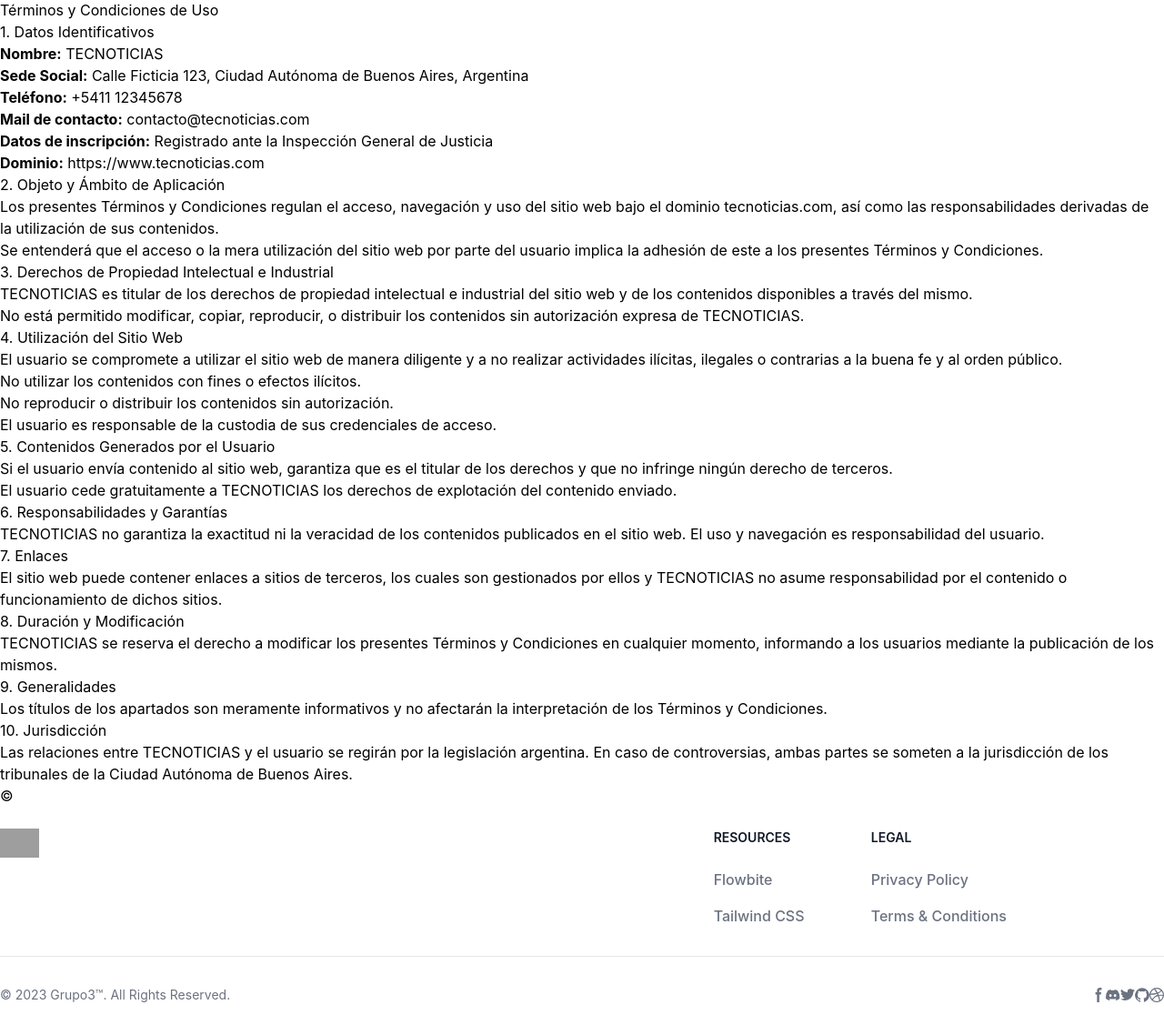
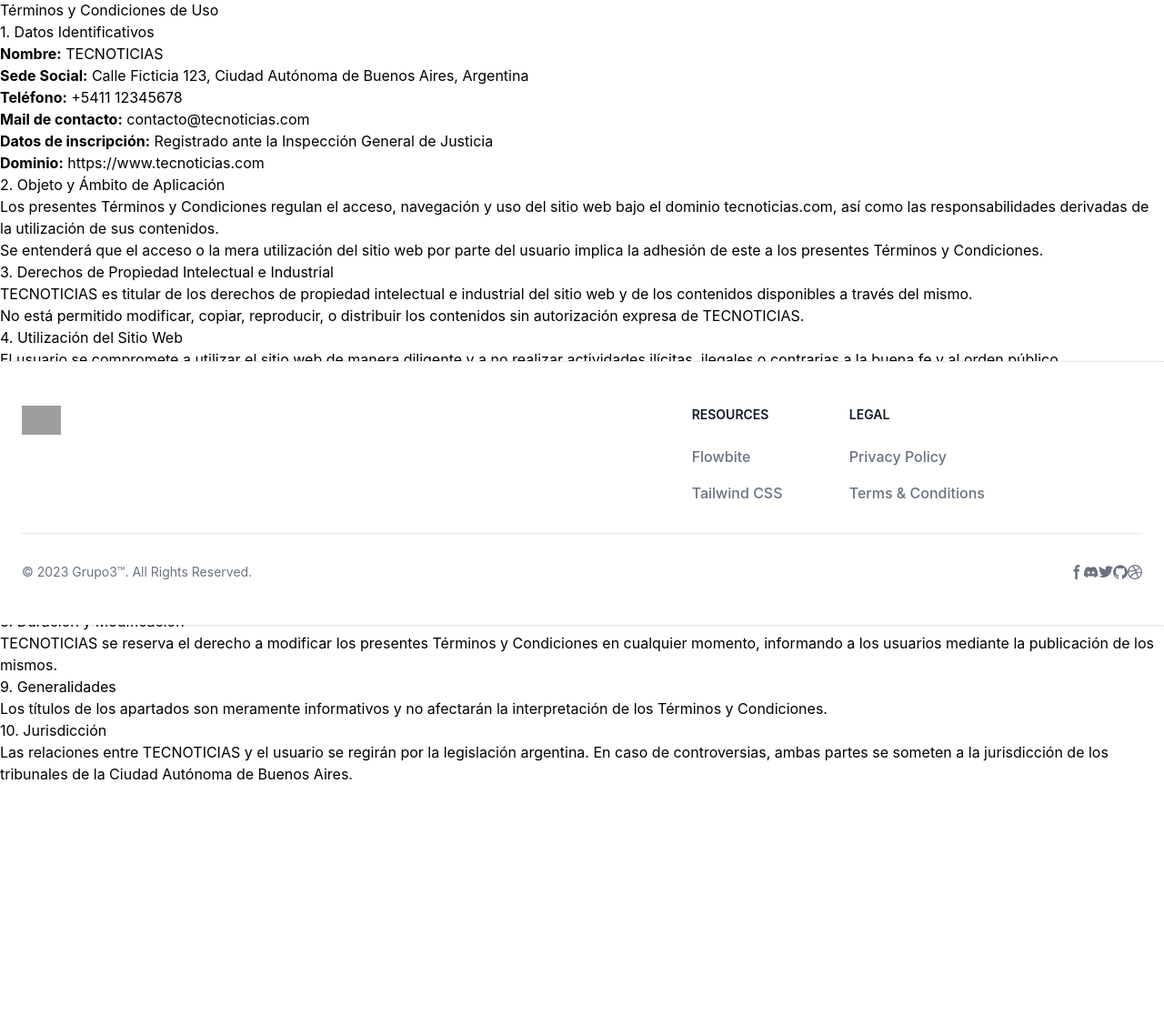
Before and after one commit to M0narc/django_news_app, a Django app: page /terminos-y-condiciones/ in a window 1280 px wide. Shown: the part 113-1240 px from the top of the page at 91% size. Before the commit the page ends 1215 px from the top, so only its background shows below. Run offline with Django 5.2, Linux system fonts and the light colour scheme; some libraries are stand-ins or nearby versions; grey boxes are pictures that could not be loaded.

Commit message:
correccion de footer y css

```diff
--- a/src/templates/base.html
+++ b/src/templates/base.html
@@ -16,10 +16,11 @@
     </header>
 
     <!-- Content Area -->
-    <div class="content">
+    <div class="content" style="margin-bottom: 310px;">
         {% block content %}
         <!-- Aquí va el contenido específico de cada página -->
         {% endblock %}
+    {% comment %} agregar una margen botton del mismo tamaño del footer {% endcomment %}
     </div>
 
     <!-- Footer -->
--- a/src/templates/footer/footer.html
+++ b/src/templates/footer/footer.html
@@ -1,6 +1,6 @@
 {% load static %}
-<footer class="relative left-0 w-full bg-white dark:bg-gray-900">
-{% comment %} <footer class="fixed bottom-0 left-0 z-20 w-full p-4 bg-white border-t border-gray-200 shadow md:flex md:items-center md:justify-between md:p-6 dark:bg-gray-900 dark:border-gray-600"> {% endcomment %}
+{% comment %} <footer class="relative left-0 w-full bg-white dark:bg-gray-900"> {% endcomment %}
+<footer class="fixed bottom-0 left-0 z-20 w-full p-4 bg-white border-t border-gray-200 shadow md:flex md:items-center md:justify-between md:p-6 dark:bg-gray-900 dark:border-gray-600">
     <div class="mx-auto w-full max-w-screen-xl p-0 py-6 lg:py-8">
         <div class="md:flex md:justify-between">
           <div class="mb-6 md:mb-0">
--- a/src/templates/terminosycondiciones.html
+++ b/src/templates/terminosycondiciones.html
@@ -7,51 +7,51 @@
 
 {% block content %}
 
-<div id="contpyt">
-    <h1 id="h1pyt">Términos y Condiciones de Uso</h1>
+<div class="contpyt">
+    <h1 class="h1pyt">Términos y Condiciones de Uso</h1>
 
-    <h2 id="h2pyt">1. Datos Identificativos</h2>
-    <p id="ppyt"><strong>Nombre:</strong> TECNOTICIAS</p>
-    <p id="ppyt"><strong>Sede Social:</strong> Calle Ficticia 123, Ciudad Autónoma de Buenos Aires, Argentina</p>
-    <p id="ppyt"><strong>Teléfono:</strong> +5411 12345678</p>
-    <p id="ppyt"><strong>Mail de contacto:</strong> contacto@tecnoticias.com</p>
-    <p id="ppyt"><strong>Datos de inscripción:</strong> Registrado ante la Inspección General de Justicia</p>
-    <p id="ppyt"><strong>Dominio:</strong> https://www.tecnoticias.com</p>
+    <h2 class="h2pyt">1. Datos Identificativos</h2>
+    <p class="ppyt"><strong>Nombre:</strong> TECNOTICIAS</p>
+    <p class="ppyt"><strong>Sede Social:</strong> Calle Ficticia 123, Ciudad Autónoma de Buenos Aires, Argentina</p>
+    <p class="ppyt"><strong>Teléfono:</strong> +5411 12345678</p>
+    <p class="ppyt"><strong>Mail de contacto:</strong> contacto@tecnoticias.com</p>
+    <p class="ppyt"><strong>Datos de inscripción:</strong> Registrado ante la Inspección General de Justicia</p>
+    <p class="ppyt"><strong>Dominio:</strong> https://www.tecnoticias.com</p>
 
-    <h2 id="h2pyt">2. Objeto y Ámbito de Aplicación</h2>
-    <p id="ppyt">Los presentes Términos y Condiciones regulan el acceso, navegación y uso del sitio web bajo el dominio tecnoticias.com, así como las responsabilidades derivadas de la utilización de sus contenidos.</p>
-    <p id="ppyt">Se entenderá que el acceso o la mera utilización del sitio web por parte del usuario implica la adhesión de este a los presentes Términos y Condiciones.</p>
+    <h2 class="h2pyt">2. Objeto y Ámbito de Aplicación</h2>
+    <p class="ppyt">Los presentes Términos y Condiciones regulan el acceso, navegación y uso del sitio web bajo el dominio tecnoticias.com, así como las responsabilidades derivadas de la utilización de sus contenidos.</p>
+    <p class="ppyt">Se entenderá que el acceso o la mera utilización del sitio web por parte del usuario implica la adhesión de este a los presentes Términos y Condiciones.</p>
 
-    <h2 id="h2pyt">3. Derechos de Propiedad Intelectual e Industrial</h2>
-    <p id="ppyt">TECNOTICIAS es titular de los derechos de propiedad intelectual e industrial del sitio web y de los contenidos disponibles a través del mismo.</p>
-    <p id="ppyt">No está permitido modificar, copiar, reproducir, o distribuir los contenidos sin autorización expresa de TECNOTICIAS.</p>
+    <h2 class="h2pyt">3. Derechos de Propiedad Intelectual e Industrial</h2>
+    <p class="ppyt">TECNOTICIAS es titular de los derechos de propiedad intelectual e industrial del sitio web y de los contenidos disponibles a través del mismo.</p>
+    <p class="ppyt">No está permitido modificar, copiar, reproducir, o distribuir los contenidos sin autorización expresa de TECNOTICIAS.</p>
 
-    <h2 id="h2pyt">4. Utilización del Sitio Web</h2>
-    <p id="ppyt">El usuario se compromete a utilizar el sitio web de manera diligente y a no realizar actividades ilícitas, ilegales o contrarias a la buena fe y al orden público.</p>
+    <h2 class="h2pyt">4. Utilización del Sitio Web</h2>
+    <p class="ppyt">El usuario se compromete a utilizar el sitio web de manera diligente y a no realizar actividades ilícitas, ilegales o contrarias a la buena fe y al orden público.</p>
     <ul>
         <li>No utilizar los contenidos con fines o efectos ilícitos.</li>
         <li>No reproducir o distribuir los contenidos sin autorización.</li>
         <li>El usuario es responsable de la custodia de sus credenciales de acceso.</li>
     </ul>
 
-    <h2 id="h2pyt">5. Contenidos Generados por el Usuario</h2>
-    <p id="ppyt">Si el usuario envía contenido al sitio web, garantiza que es el titular de los derechos y que no infringe ningún derecho de terceros.</p>
-    <p id="ppyt">El usuario cede gratuitamente a TECNOTICIAS los derechos de explotación del contenido enviado.</p>
+    <h2 class="h2pyt">5. Contenidos Generados por el Usuario</h2>
+    <p class="ppyt">Si el usuario envía contenido al sitio web, garantiza que es el titular de los derechos y que no infringe ningún derecho de terceros.</p>
+    <p class="ppyt">El usuario cede gratuitamente a TECNOTICIAS los derechos de explotación del contenido enviado.</p>
 
-    <h2 id="h2pyt">6. Responsabilidades y Garantías</h2>
-    <p id="ppyt">TECNOTICIAS no garantiza la exactitud ni la veracidad de los contenidos publicados en el sitio web. El uso y navegación es responsabilidad del usuario.</p>
+    <h2 class="h2pyt">6. Responsabilidades y Garantías</h2>
+    <p class="ppyt">TECNOTICIAS no garantiza la exactitud ni la veracidad de los contenidos publicados en el sitio web. El uso y navegación es responsabilidad del usuario.</p>
 
-    <h2 id="h2pyt">7. Enlaces</h2>
-    <p id="ppyt">El sitio web puede contener enlaces a sitios de terceros, los cuales son gestionados por ellos y TECNOTICIAS no asume responsabilidad por el contenido o funcionamiento de dichos sitios.</p>
+    <h2 class="h2pyt">7. Enlaces</h2>
+    <p class="ppyt">El sitio web puede contener enlaces a sitios de terceros, los cuales son gestionados por ellos y TECNOTICIAS no asume responsabilidad por el contenido o funcionamiento de dichos sitios.</p>
 
-    <h2 id="h2pyt">8. Duración y Modificación</h2>
-    <p id="ppyt">TECNOTICIAS se reserva el derecho a modificar los presentes Términos y Condiciones en cualquier momento, informando a los usuarios mediante la publicación de los mismos.</p>
+    <h2 class="h2pyt">8. Duración y Modificación</h2>
+    <p class="ppyt">TECNOTICIAS se reserva el derecho a modificar los presentes Términos y Condiciones en cualquier momento, informando a los usuarios mediante la publicación de los mismos.</p>
 
-    <h2 id="h2pyt">9. Generalidades</h2>
-    <p id="ppyt">Los títulos de los apartados son meramente informativos y no afectarán la interpretación de los Términos y Condiciones.</p>
+    <h2 class="h2pyt">9. Generalidades</h2>
+    <p class="ppyt">Los títulos de los apartados son meramente informativos y no afectarán la interpretación de los Términos y Condiciones.</p>
 
-    <h2 id="h2pyt">10. Jurisdicción</h2>
-    <p id="ppyt">Las relaciones entre TECNOTICIAS y el usuario se regirán por la legislación argentina. En caso de controversias, ambas partes se someten a la jurisdicción de los tribunales de la Ciudad Autónoma de Buenos Aires.</p>
+    <h2 class="h2pyt">10. Jurisdicción</h2>
+    <p class="ppyt">Las relaciones entre TECNOTICIAS y el usuario se regirán por la legislación argentina. En caso de controversias, ambas partes se someten a la jurisdicción de los tribunales de la Ciudad Autónoma de Buenos Aires.</p>
 </div>
 
 {% endblock %}
```
Also changed, not shown: src/templates/aboutus.html (+11 -11 lines), src/templates/politicasdeprivacidad.html (+20 -20 lines), 1 other file.
